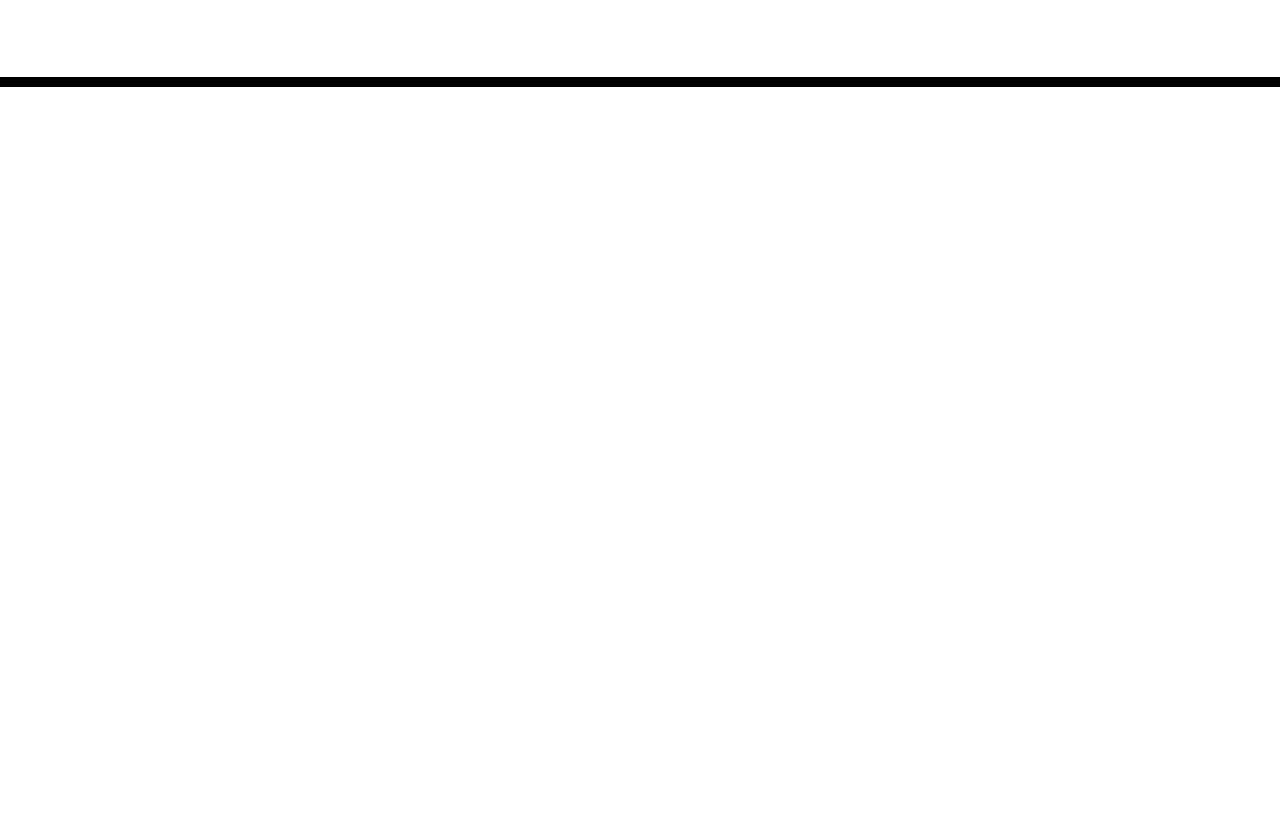
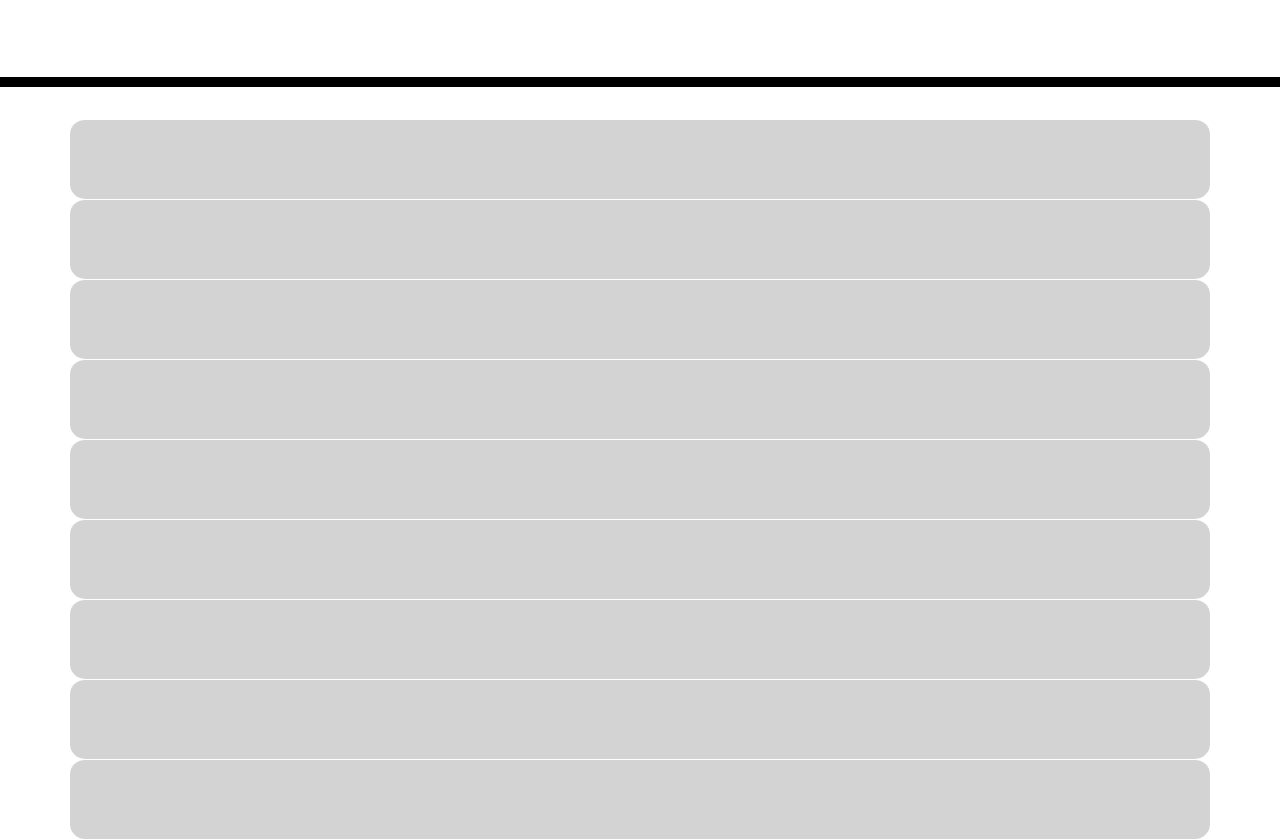
Before and after one commit to jugrajn/dayPlanner, a plain HTML site: page index.html in a window 1280 px wide. Shown: the part 181-1020 px from the top of the page. Before the commit the page ends 800 px from the top, so only its background shows below. Drawn offline with nearby package versions, Linux system fonts and the light colour scheme.

Commit message:
assigned appropriate starter code classes to divs

```diff
--- a/index.html
+++ b/index.html
@@ -30,15 +30,15 @@
     </header>
     <div class="container">
       <!-- Timeblocks go here -->
-      <div id="am9"></div>
-      <div id="am10"></div>
-      <div id="am11"></div>
-      <div id="pm12"></div>
-      <div id="pm1"></div>
-      <div id="pm2"></div>
-      <div id="pm3"></div>
-      <div id="pm4"></div>
-      <div id="pm5"></div>
+      <div id="am9" class="row time-block past"></div>
+      <div id="am10" class="row time-block past"></div>
+      <div id="am11" class="row time-block past"></div>
+      <div id="pm12" class="row time-block past"></div>
+      <div id="pm1" class="row time-block past"></div>
+      <div id="pm2" class="row time-block past"></div>
+      <div id="pm3" class="row time-block past"></div>
+      <div id="pm4" class="row time-block past"></div>
+      <div id="pm5" class="row time-block past"></div>
     </div>
 
     <script src="https://cdnjs.cloudflare.com/ajax/libs/jquery/3.2.1/jquery.min.js"></script>
```
